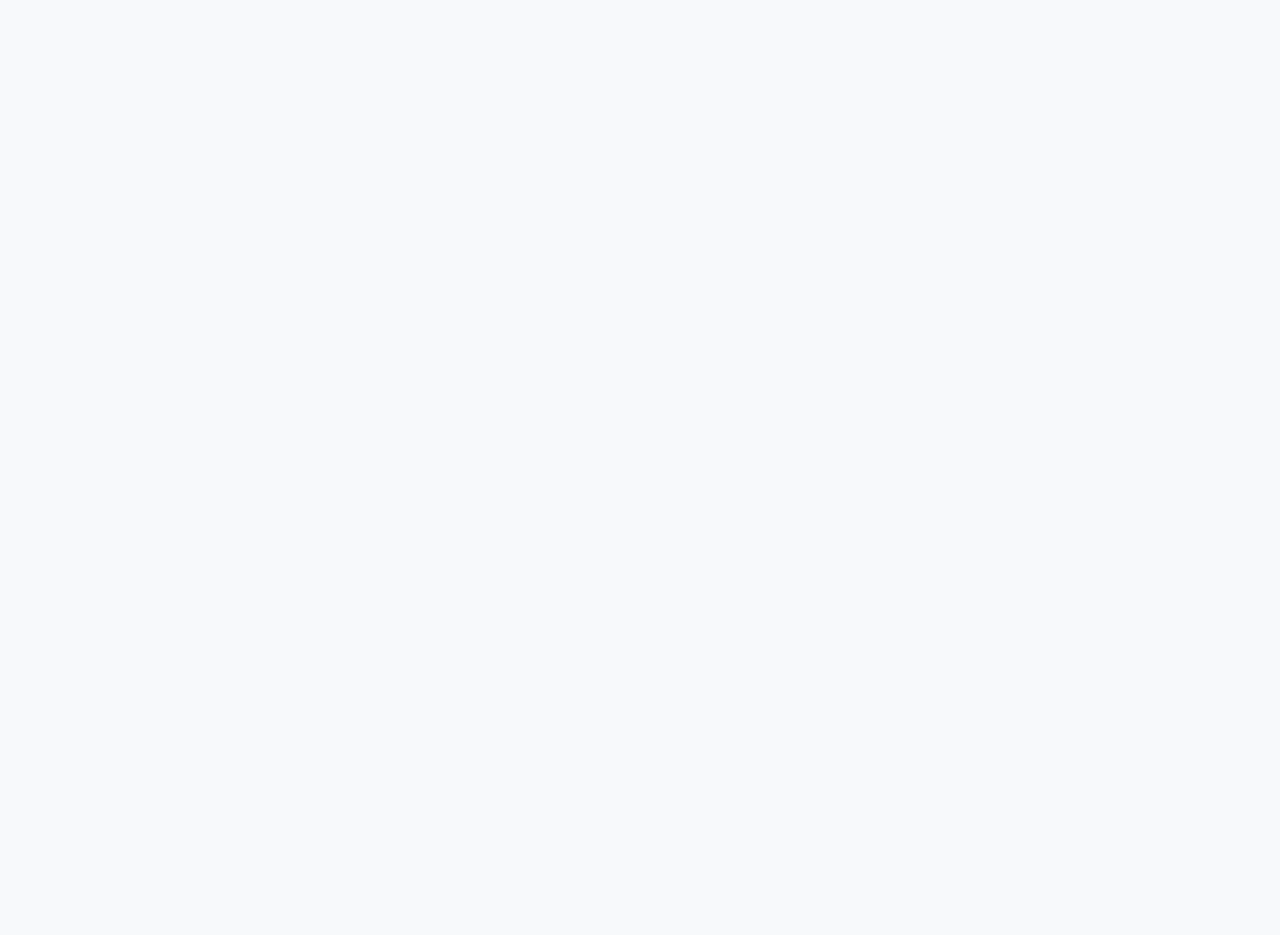
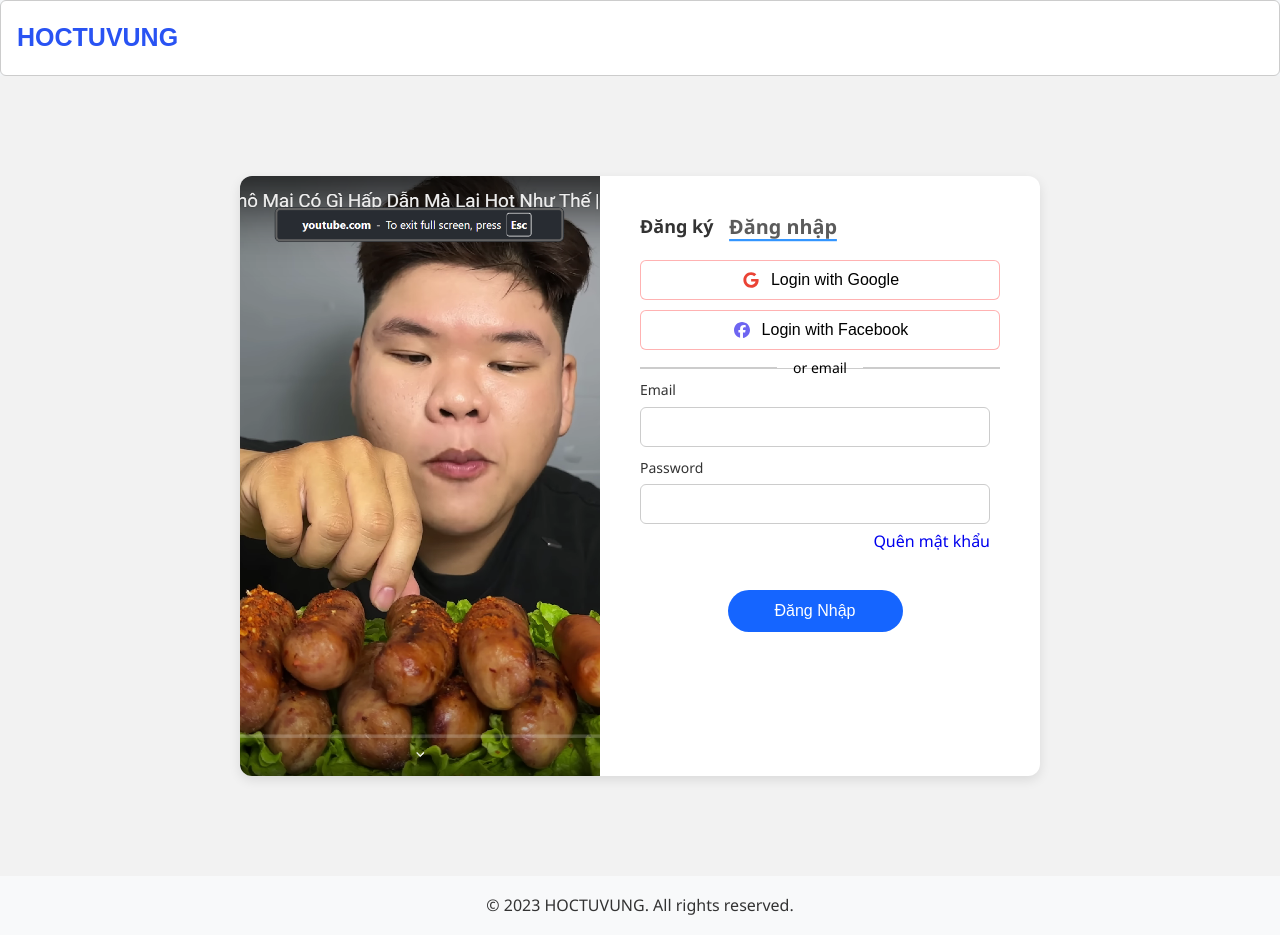
Before and after one commit to lyhoangducuy/HOCTUVUNG, a React (Vite) app in the folder hoctuvung-frontend/: page / in a window 1280 px wide. Before the commit this address had no page. Before the commit the page ends 800 px from the top, so only its background shows below. Built offline with nearby package versions, Linux system fonts and the light colour scheme.

Commit message:
update route dang nhap dang ky

```diff
--- a/hoctuvung-frontend/src/App.jsx
+++ b/hoctuvung-frontend/src/App.jsx
@@ -21,7 +21,7 @@ export default function App() {
   return (
     <Routes>
       <Route element={<DangNhapLayout />}>
-        <Route path="/dang-nhap" element={<DangNhap />} />
+        <Route path="/" element={<DangNhap />} />
         <Route path="/dang-ky" element={<DangKy />} />
       </Route>
       <Route element={<GiangVienLayout/>}>
--- a/hoctuvung-frontend/src/pages/DangKy/DangKy.jsx
+++ b/hoctuvung-frontend/src/pages/DangKy/DangKy.jsx
@@ -68,7 +68,7 @@ function DangKy() {
             <span className="active" onClick={() => navigate("/dang-ky")} style={{ cursor: "pointer" }}>
               Đăng ký
             </span>
-            <span onClick={() => navigate("/dang-nhap")} style={{ cursor: "pointer" }}>
+            <span onClick={() => navigate("/")} style={{ cursor: "pointer" }}>
               Đăng nhập
             </span>
           </div>
--- a/hoctuvung-frontend/src/pages/DangNhap/DangNhap.jsx
+++ b/hoctuvung-frontend/src/pages/DangNhap/DangNhap.jsx
@@ -62,7 +62,7 @@ function DangNhap() {
             <span onClick={() => navigate("/dang-ky")} style={{ cursor: "pointer" }}>
               Đăng ký
             </span>
-            <span className="active" onClick={() => navigate("/dang-nhap")} style={{ cursor: "pointer" }}>
+            <span className="active" onClick={() => navigate("/")} style={{ cursor: "pointer" }}>
               Đăng nhập
             </span>
           </div>
```
